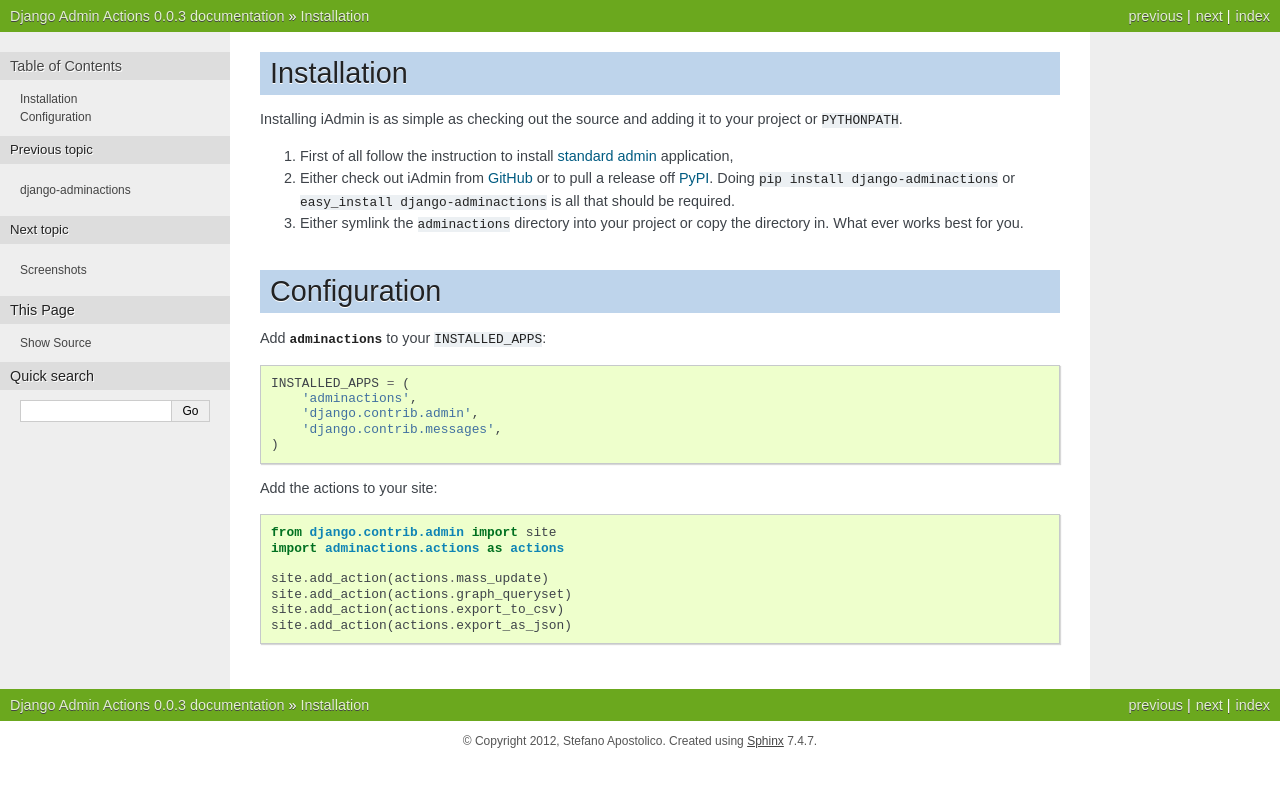
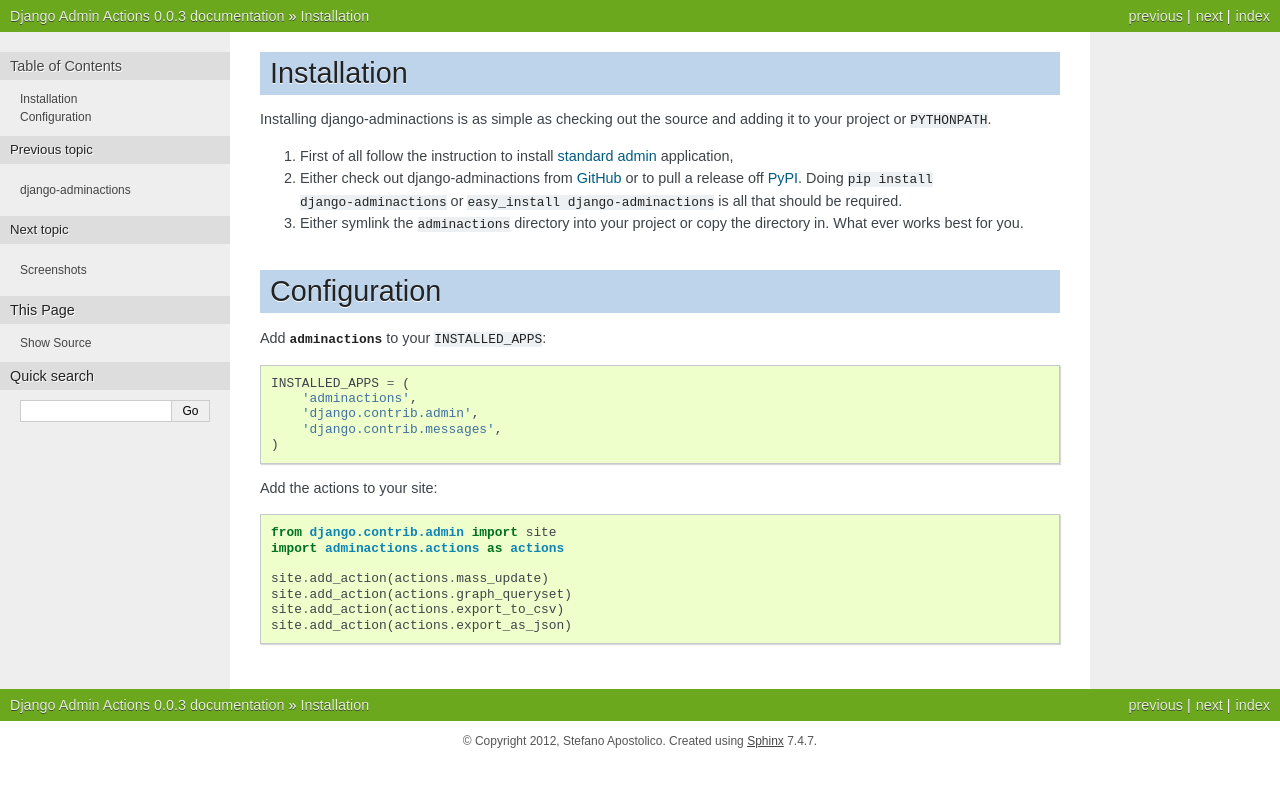
Before and after one commit to saxix/django-adminactions, a Sphinx documentation site: the page built from docs/source/install.rst, in a window 1280 px wide. Shown: the top 787 px of the page. Built offline with Sphinx 7.4.7, drawn with Linux system fonts in a browser that asks for light colours; cross-references to code outside the pages are shown as plain code.

Commit message:
fixed docs

```diff
--- a/docs/source/install.rst
+++ b/docs/source/install.rst
@@ -5,13 +5,13 @@
 Installation
 ============
 
-Installing iAdmin is as simple as checking out the source and adding it to
+Installing django-adminactions is as simple as checking out the source and adding it to
 your project or ``PYTHONPATH``.
 
 
 1. First of all follow the instruction to install `standard admin <standard_admin>`_ application,
 
-2. Either check out iAdmin from `GitHub`_ or to pull a release off `PyPI`_. Doing ``pip install django-adminactions`` or ``easy_install django-adminactions`` is all that should be required.
+2. Either check out django-adminactions from `GitHub`_ or to pull a release off `PyPI`_. Doing ``pip install django-adminactions`` or ``easy_install django-adminactions`` is all that should be required.
 
 3. Either symlink the ``adminactions`` directory into your project or copy the directory in. What ever works best for you.
 
@@ -19,6 +19,7 @@
 
 .. _GitHub: http://github.com/saxix/django-actions
 .. _PyPI: http://pypi.python.org/pypi/django-actions/
+
 
 Configuration
 =============
```
